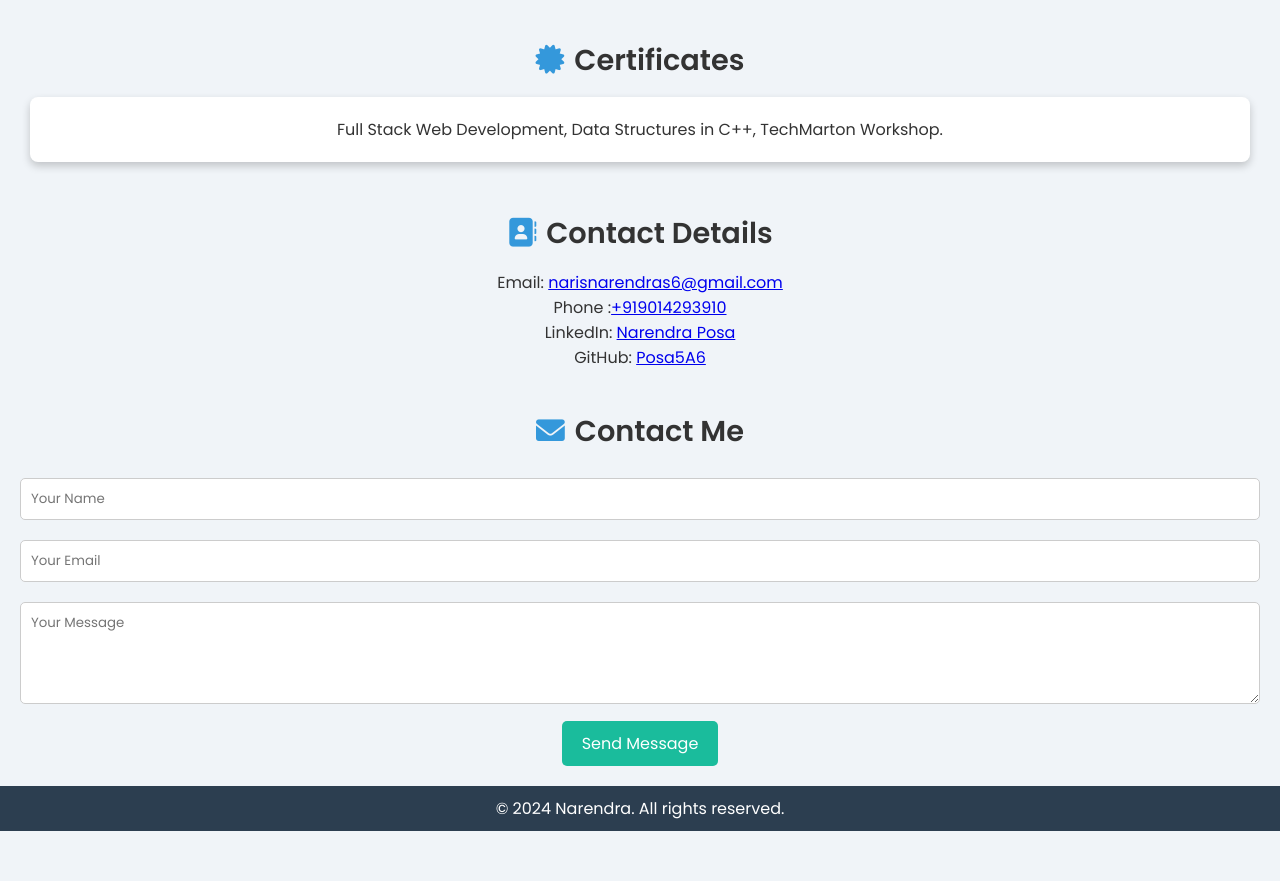
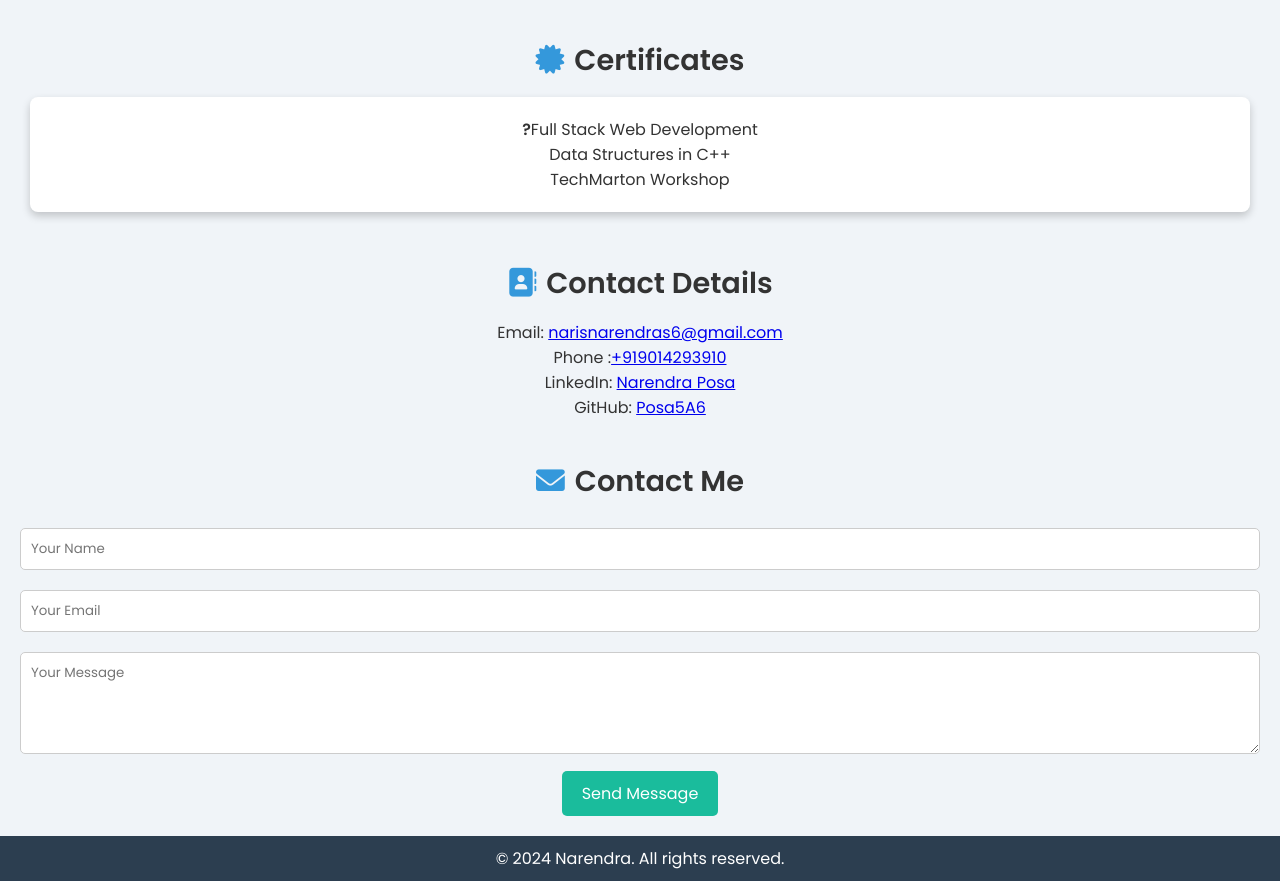
Before and after one commit to Posa5A6/Posa-Narendra-Portfolioo, a website: page index.html in a window 1280 px wide. Shown: the part 1254-2135 px from the top of the page. Before the commit the page ends 2085 px from the top, so only its background shows below. Drawn offline with Linux system fonts and the light colour scheme.

Commit message:
Update index.html

```diff
--- a/index.html
+++ b/index.html
@@ -275,7 +275,7 @@
    <section id="certificates">
         <h2 class="section-header"><i class="fas fa-certificate"></i> Certificates</h2>
 	   <div class="education-card">
-        <p>Full Stack Web Development, Data Structures in C++, TechMarton Workshop.</p>
+        <p><b>?</b>Full Stack Web Development<br>Data Structures in C++<br> TechMarton Workshop</b></p>
 	   </div>
     </section>
 
```
